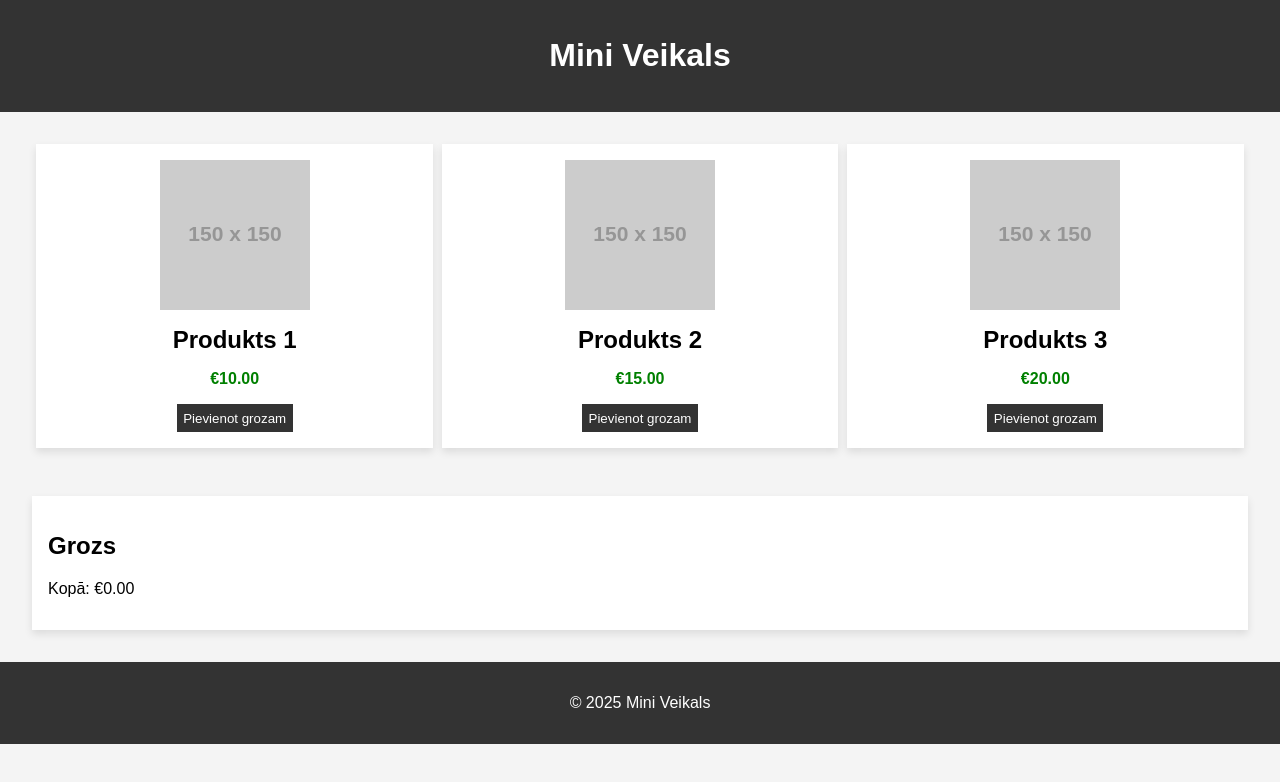
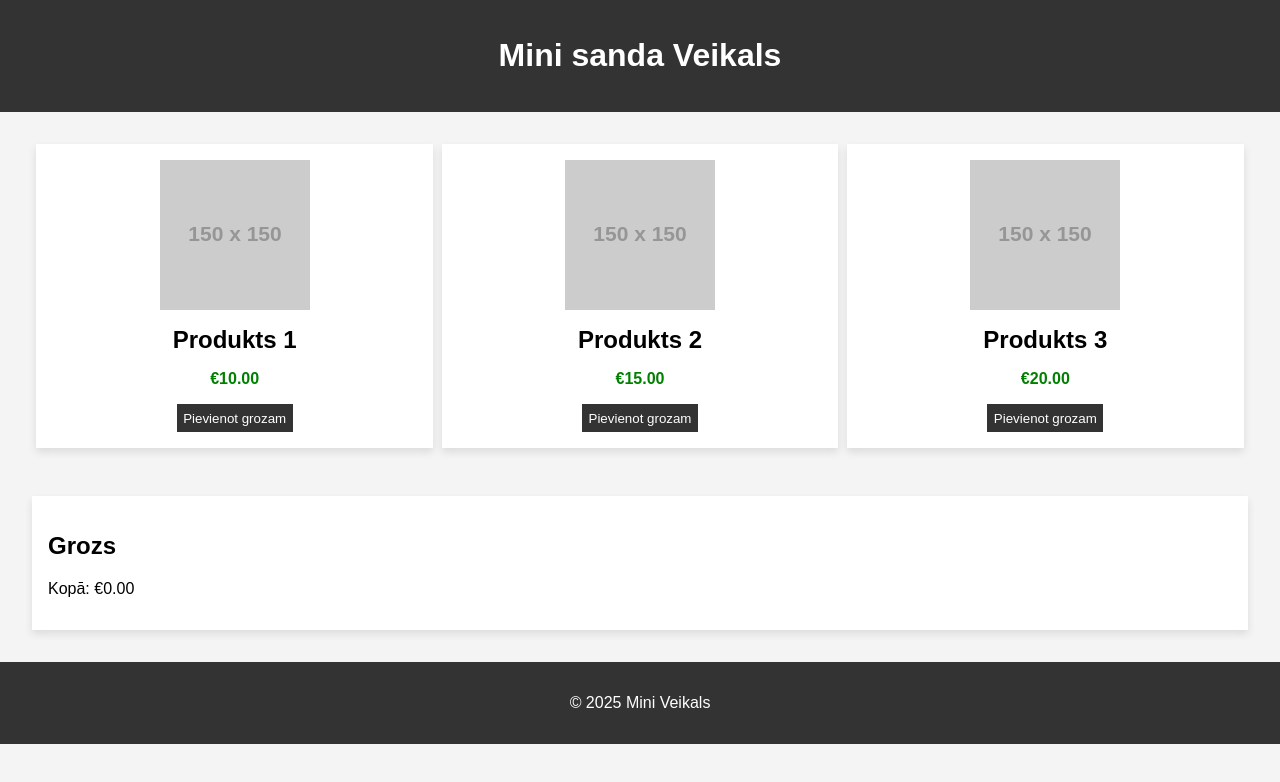
Before and after one commit to Paula-web-stack/Iphone, a plain HTML site: page index.html in a window 1280 px wide. Drawn offline with Linux system fonts and the light colour scheme; placeholder pictures from the web are drawn by us.

Commit message:
Update index.html

```diff
--- a/index.html
+++ b/index.html
@@ -8,7 +8,7 @@
 </head>
 <body>
     <header>
-        <h1>Mini Veikals</h1>
+        <h1>Mini sanda Veikals</h1>
     </header>
 
     <main>
```
